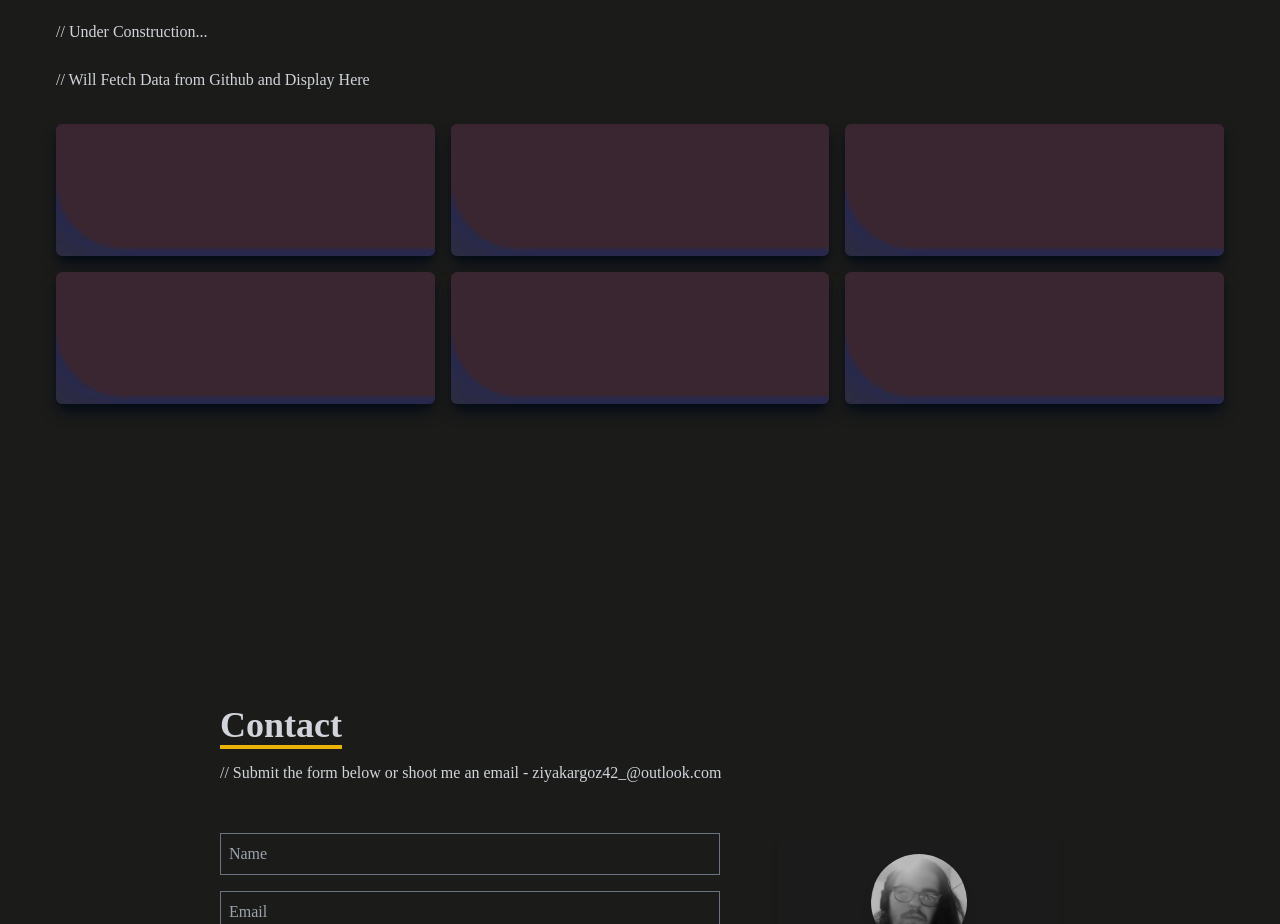
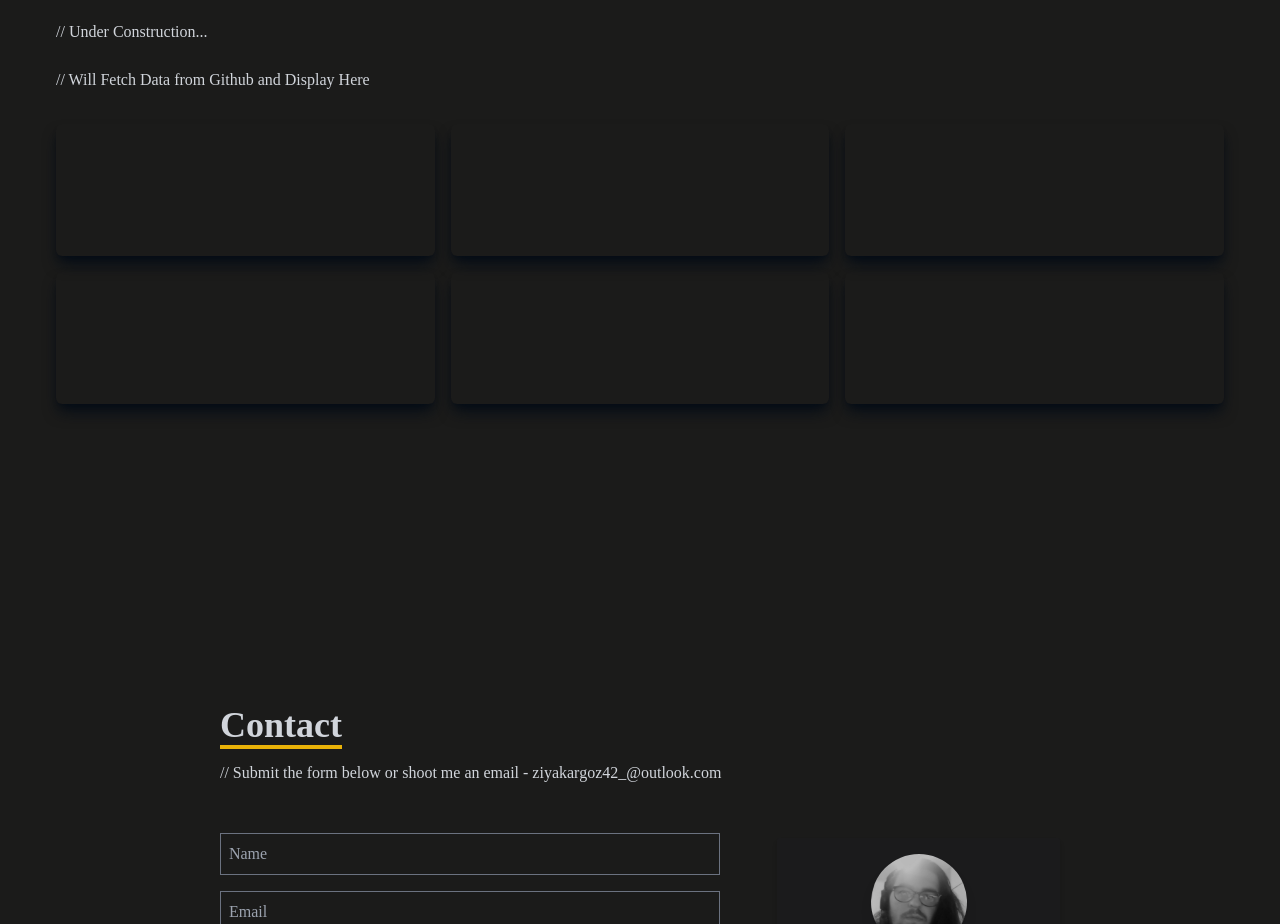
Before and after one commit to ziya-karagoz/my-portfolio, a React (Create React App) app: page / in a window 1280 px wide. Shown: the part 3420-4344 px from the top of the page. Built offline with nearby package versions, Linux system fonts and the light colour scheme.

Commit message:
Update Work.jsx

```diff
--- a/src/components/Work.jsx
+++ b/src/components/Work.jsx
@@ -18,10 +18,7 @@
         {/* Container */}
         <div className='grid sm:grid-cols-2 md:grid-cols-3 gap-4'>
           {/* Grid Item */}
-          <div
-            style={{ backgroundImage: `url(${WorkImg})` }}
-            className='shadow-lg shadow-[#040c16] group container rounded-md flex justify-center items-center mx-auto content-div'
-          >
+          <div className='shadow-lg shadow-[#040c16] group container rounded-md flex justify-center items-center mx-auto content-div'>
             {/* Hover Effects */}
             <div className='opacity-0 group-hover:opacity-100'>
               <span className='text-2xl font-bold text-white tracking-wider'>
@@ -41,10 +38,7 @@
               </div>
             </div>
           </div>
-          <div
-            style={{ backgroundImage: `url(${WorkImg})` }}
-            className='shadow-lg shadow-[#040c16] group container rounded-md flex justify-center items-center mx-auto content-div'
-          >
+          <div className='shadow-lg shadow-[#040c16] group container rounded-md flex justify-center items-center mx-auto content-div'>
             {/* Hover Effects */}
             <div className='opacity-0 group-hover:opacity-100'>
               <span className='text-2xl font-bold text-white tracking-wider'>
@@ -65,10 +59,7 @@
             </div>
           </div>
           {/* Grid Item */}
-          <div
-            style={{ backgroundImage: `url(${WorkImg})` }}
-            className='shadow-lg shadow-[#040c16] group container rounded-md flex justify-center items-center mx-auto content-div'
-          >
+          <div className='shadow-lg shadow-[#040c16] group container rounded-md flex justify-center items-center mx-auto content-div'>
             {/* Hover Effects */}
             <div className='opacity-0 group-hover:opacity-100'>
               <span className='text-2xl font-bold text-white tracking-wider'>
@@ -88,10 +79,7 @@
               </div>
             </div>
           </div>
-          <div
-            style={{ backgroundImage: `url(${WorkImg})` }}
-            className='shadow-lg shadow-[#040c16] group container rounded-md flex justify-center items-center mx-auto content-div'
-          >
+          <div className='shadow-lg shadow-[#040c16] group container rounded-md flex justify-center items-center mx-auto content-div'>
             {/* Hover Effects */}
             <div className='opacity-0 group-hover:opacity-100'>
               <span className='text-2xl font-bold text-white tracking-wider'>
@@ -112,13 +100,7 @@
             </div>
           </div>
           {/* Grid Item */}
-          <div
-            style={{
-              backgroundImage: `url(${WorkImg})`,
-              backgroundSize: "auto",
-            }}
-            className='shadow-lg shadow-[#040c16] group container rounded-md flex justify-center items-center mx-auto content-div'
-          >
+          <div className='shadow-lg shadow-[#040c16] group container rounded-md flex justify-center items-center mx-auto content-div'>
             {/* Hover Effects */}
             <div className='opacity-0 group-hover:opacity-100'>
               <span className='text-2xl font-bold text-white tracking-wider'>
@@ -138,10 +120,7 @@
               </div>
             </div>
           </div>
-          <div
-            style={{ backgroundImage: `url(${WorkImg})` }}
-            className='shadow-lg shadow-[#040c16] group container rounded-md flex justify-center items-center mx-auto content-div'
-          >
+          <div className='shadow-lg shadow-[#040c16] group container rounded-md flex justify-center items-center mx-auto content-div'>
             {/* Hover Effects */}
             <div className='opacity-0 group-hover:opacity-100'>
               <span className='text-2xl font-bold text-white tracking-wider'>
```
